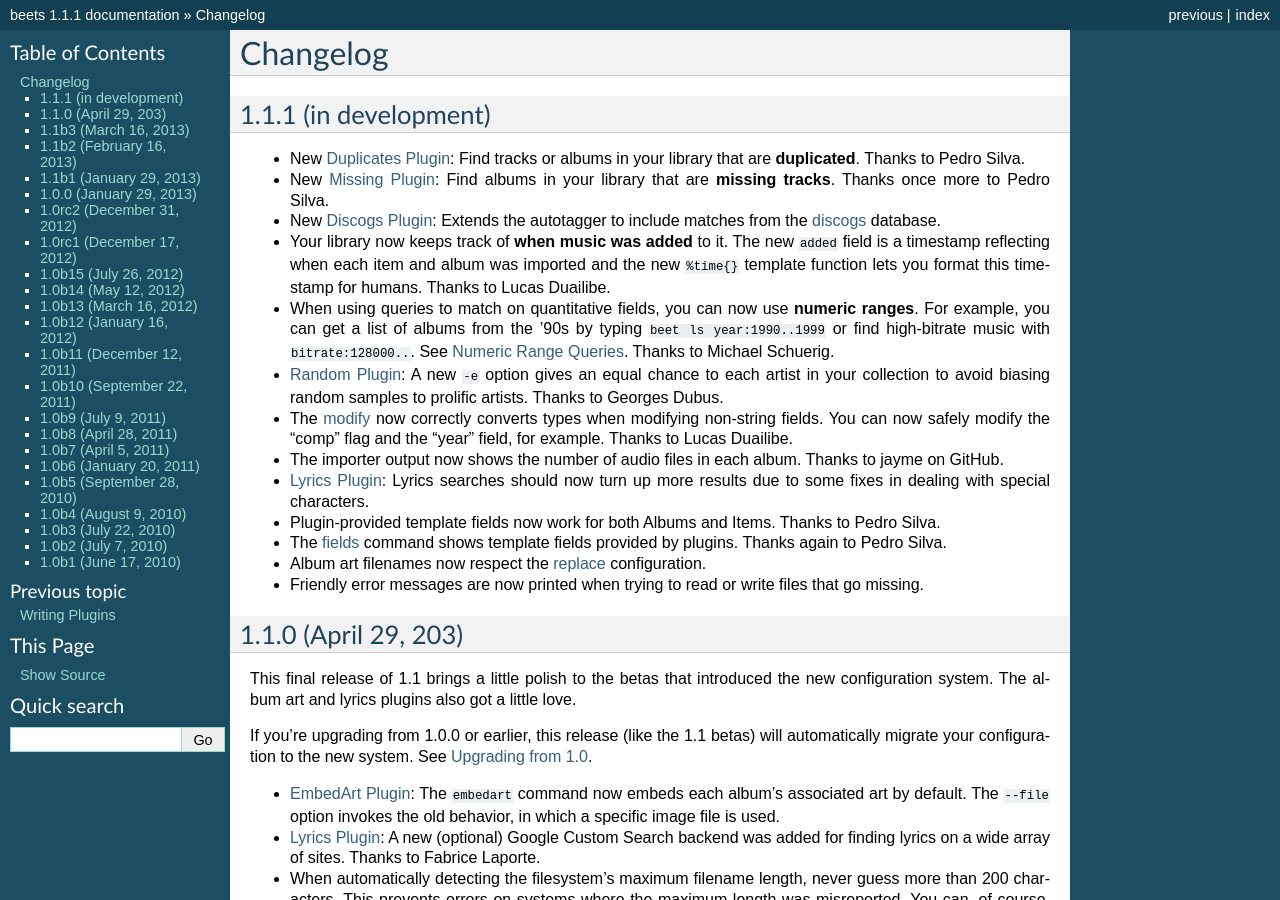
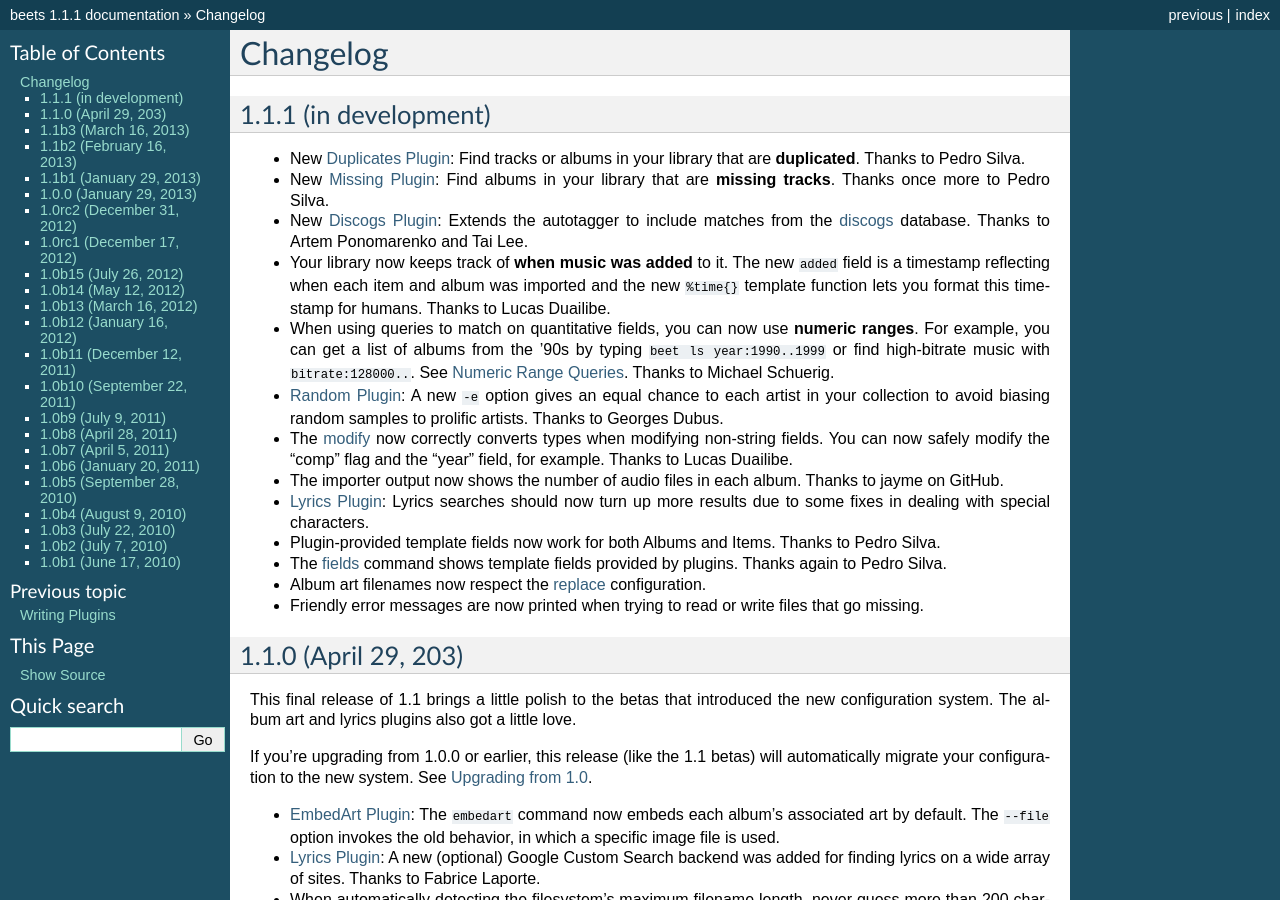
Before and after one commit to google-code-export/beets, a Sphinx documentation site: the page built from docs/changelog.rst, in a window 1280 px wide and 900 px high. Built offline with Sphinx 7.4.7, drawn with Linux system fonts in a browser that asks for light colours.

Commit message:
changelog thanks for discogs plugin (#283 / #210)

```diff
--- a/docs/changelog.rst
+++ b/docs/changelog.rst
@@ -9,7 +9,7 @@
 * New :doc:`/plugins/missing`: Find albums in your library that are **missing
   tracks**. Thanks once more to Pedro Silva.
 * New :doc:`/plugins/discogs`: Extends the autotagger to include matches from
-  the `discogs`_ database.
+  the `discogs`_ database. Thanks to Artem Ponomarenko and Tai Lee.
 * Your library now keeps track of **when music was added** to it. The new
   ``added`` field is a timestamp reflecting when each item and album was
   imported and the new ``%time{}`` template function lets you format this
```
